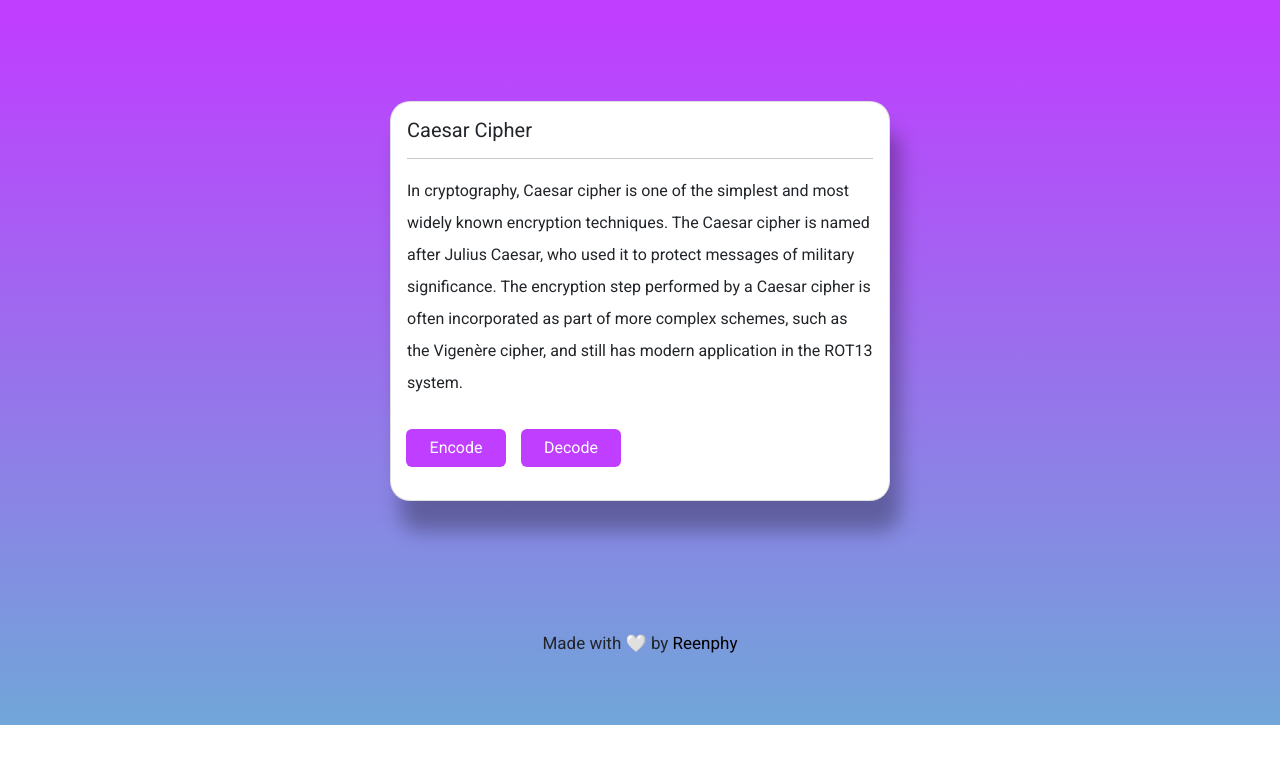
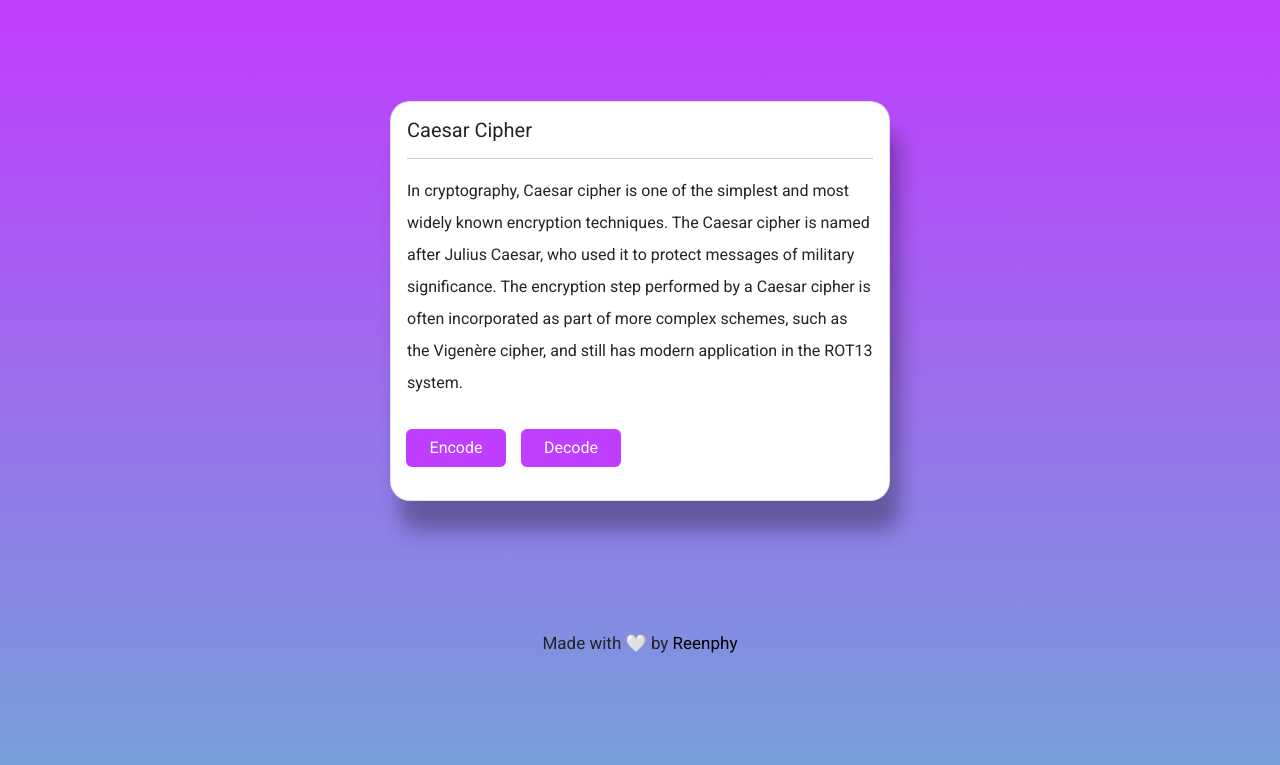
Before and after one commit to reenphygeorge/Ciphercode, a plain HTML site: page index.html in a window 1280 px wide. Shown: the part 77-842 px from the top of the page. Before the commit the page ends 802 px from the top, so only its background shows below. Drawn offline with nearby package versions, Linux system fonts and the light colour scheme.

Commit message:
Final Commit

```diff
--- a/style.css
+++ b/style.css
@@ -28,7 +28,7 @@ label {
     rgba(34, 117, 195, 0.644) 0%,
     rgba(191, 62, 255, 1) 100%
   );
-  height: 88vh;
+  height: 100vh;
   padding-top: 80px;
 }
 
```
